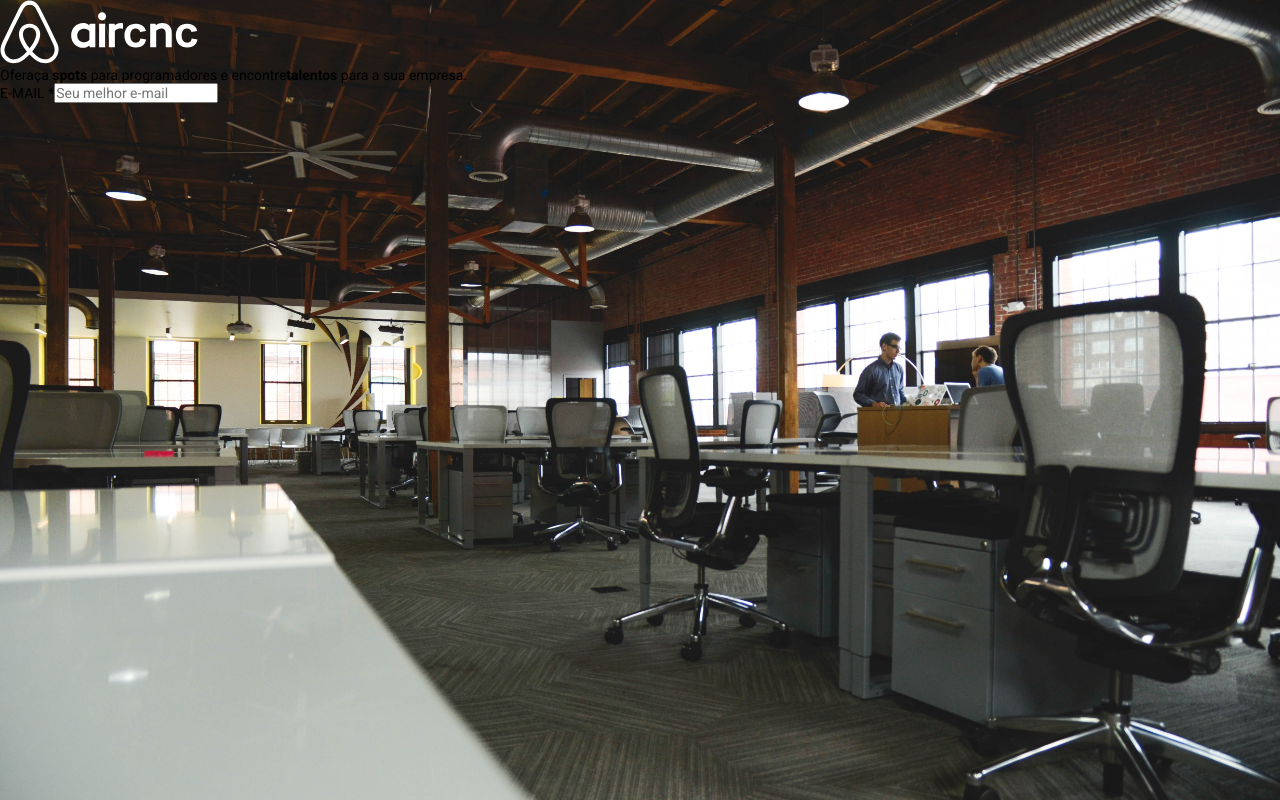
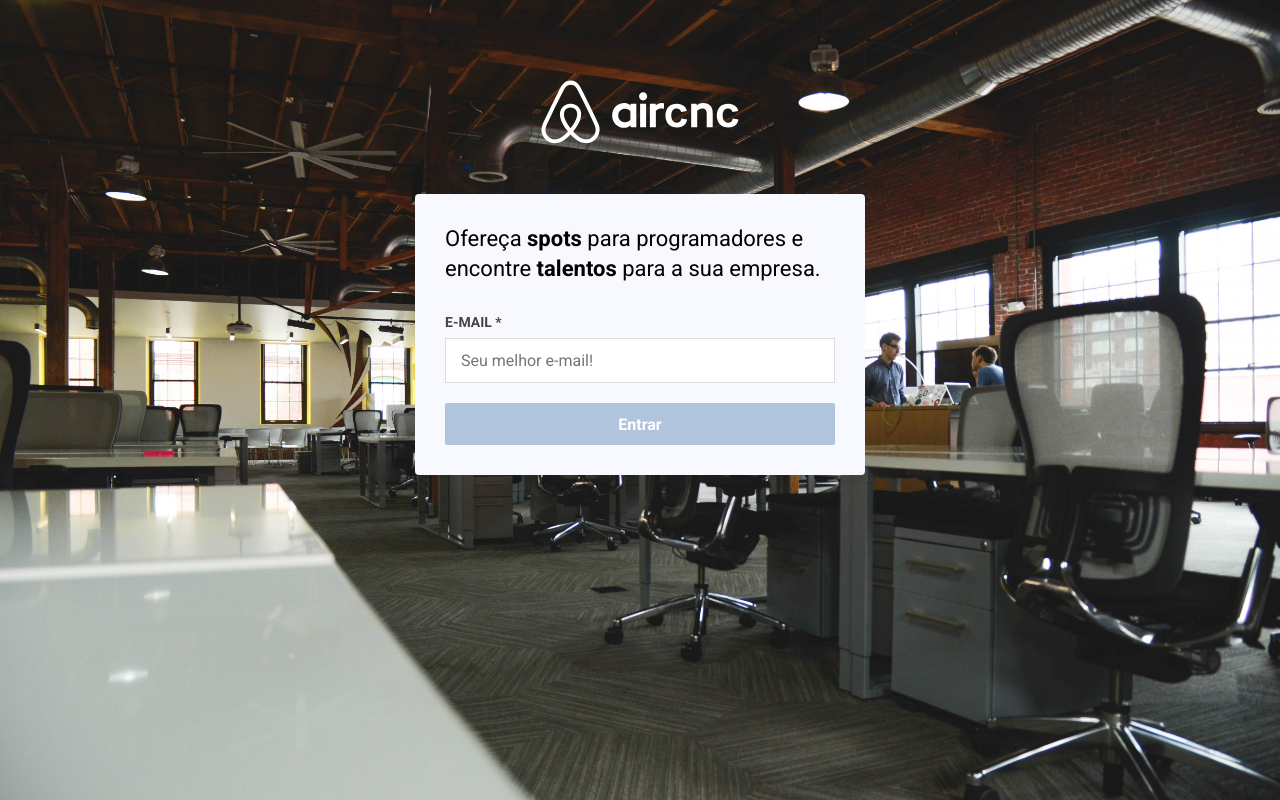
Before and after one commit to magno193/omnistack9-api, a React (Create React App) app in the folder frontend/: page / in a window 1280 px wide. Built offline with nearby package versions, Linux system fonts and the light colour scheme.

Commit message:
Primeira tela de login

```diff
--- a/frontend/src/App.css
+++ b/frontend/src/App.css
@@ -21,3 +21,63 @@
   font-family: Roboto, Verdana, Arial, Helvetica, sans-serif;
   font-size: 14px;
 }
+
+.container {
+  margin: 80px auto 0;
+  max-width: 450px;
+  width: 100%;
+  display: flex;
+  flex-direction: column;
+  align-items: center;
+}
+
+.content {
+  width: 100%;
+  background: ghostwhite;
+  margin-top: 50px;
+  border-radius: 4px;
+  padding: 30px;
+}
+
+.content > p {
+  font-size: 22px;
+  line-height: 30px;
+  margin-bottom: 30px;
+}
+
+.content form {
+  display: flex;
+  flex-direction: column;
+}
+
+.content form label {
+  font-size: 14px;
+  color: #444;
+  font-weight: bold;
+  margin-bottom: 8px;
+}
+
+.content form input {
+  margin-bottom: 20px;
+  border: 1px solid #ddd;
+  height: 45px;
+  padding: 0 15px;
+  font-size: 16px;
+}
+
+.content button.btn {
+  border: 0;
+  border-radius: 2px;
+  width: 100%;
+  height: 42px;
+  padding: 0 20px;
+  font-size: 16px;
+  font-weight: bold;
+  background: lightsteelblue;
+  color: white;
+  cursor: pointer;
+}
+
+.content button.btn:hover {
+  background: steelblue;
+}
--- a/frontend/src/App.js
+++ b/frontend/src/App.js
@@ -9,7 +9,7 @@
 
     <div className="content">
       <p>
-        Oferaça <strong>spots</strong> para programadores e encontre<strong>talentos</strong> para a sua empresa.
+        Ofereça <strong>spots</strong> para programadores e encontre<strong> talentos</strong> para a sua empresa.
       </p>
 
       <form action="">
@@ -17,9 +17,11 @@
         <input
           type="email"
           id="email"
-          placeholder="Seu melhor e-mail"
+          placeholder="Seu melhor e-mail!"
         />
+        <button className="btn" type="submit">Entrar</button>
       </form>
+
     </div>
   </div>
  );
```
